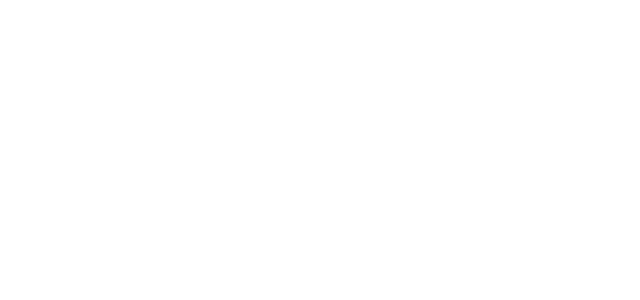
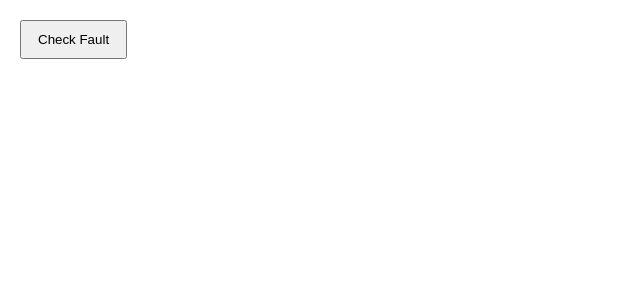
Before and after one commit to abzkr/AR-Fault-Detection-System, a React (Create React App) app in the folder client/: page / in a window 1280 px wide. Shown: the top 300 px of the page, without its empty margins (0-640 px from the left). Built offline with nearby package versions, Linux system fonts and the light colour scheme.

Commit message:
implemented fault panel UI

```diff
--- a/client/src/App.js
+++ b/client/src/App.js
@@ -1,4 +1,5 @@
 import { useEffect, useState } from 'react'
+import FaultPanel from './Components/FaultPanel'
 
 // A lot of changes to be made, this is just a very basic skeleton
 
@@ -20,16 +21,49 @@
     SetActiveFault(fault)
   }
 
+  const handleStoreFault = (fault) => {
+    console.log("Stored fault:", fault)
+    SetActiveFault(null)
+  }
+
+  const handleDismissFault = () => {
+    console.log("Fault dismissed")
+    SetActiveFault(null)
+  }
 
 
   return (
-    <div style={{ width: '100vw', height: '100vh' }}>
+    <div style={{ width: '100vw', height: '100vh', position: 'relative' }}>
+      <button
+        onClick={() => handleFaultClick('hiro')}
+        style={{
+          position: 'absolute',
+          top: '20px',
+          left: '20px',
+          zIndex: 1000,
+          padding: '10px 16px'
+        }}
+      >
+        Check Fault
+      </button>
+
       <a-scene embedded arjs>
         <a-marker preset="hiro">
-          <a-text value="Fault Detected" position="0 0.5 0" align="center" color="red"></a-text>
+          <a-text
+            value="Fault Detected"
+            position="0 0.5 0"
+            align="center"
+            color="red"
+          ></a-text>
         </a-marker>
         <a-entity camera></a-entity>
       </a-scene>
+
+      <FaultPanel
+        fault={activeFault}
+        onFaultStored={handleStoreFault}
+        onFaultDismissed={handleDismissFault}
+      />
     </div>
   )
 }
--- a/client/src/Components/FaultPanel.jsx
+++ b/client/src/Components/FaultPanel.jsx
@@ -1,8 +1,44 @@
 // renders 3D panel that includes a breakdown of the fault
 
-function FaultPanel (onAccept, onDecline){
+import React from "react";
 
+function FaultPanel({ fault, onFaultStored, onFaultDismissed }) {
+  if (!fault) return null;
+
+  return (
+    <div style={styles.panel}>
+      <h2>Fault Detected</h2>
+      <p><strong>Type:</strong> {fault.type}</p>
+      <p><strong>Severity:</strong> {fault.severity}</p>
+      <p><strong>Location:</strong> {fault.location}</p>
+
+      <div style={styles.buttons}>
+        <button onClick={() => onFaultStored(fault)}>Store</button>
+        <button onClick={onFaultDismissed}>Dismiss</button>
+      </div>
+    </div>
+  );
 }
 
+const styles = {
+  panel: {
+    position: "absolute",
+    bottom: "20px",
+    left: "50%",
+    transform: "translateX(-50%)",
+    background: "white",
+    padding: "20px",
+    borderRadius: "10px",
+    zIndex: 1000,
+    minWidth: "250px",
+    boxShadow: "0 4px 10px rgba(0,0,0,0.2)"
+  },
+  buttons: {
+    marginTop: "10px",
+    display: "flex",
+    gap: "10px",
+    justifyContent: "center"
+  },
+};
 
 export default FaultPanel;
```
